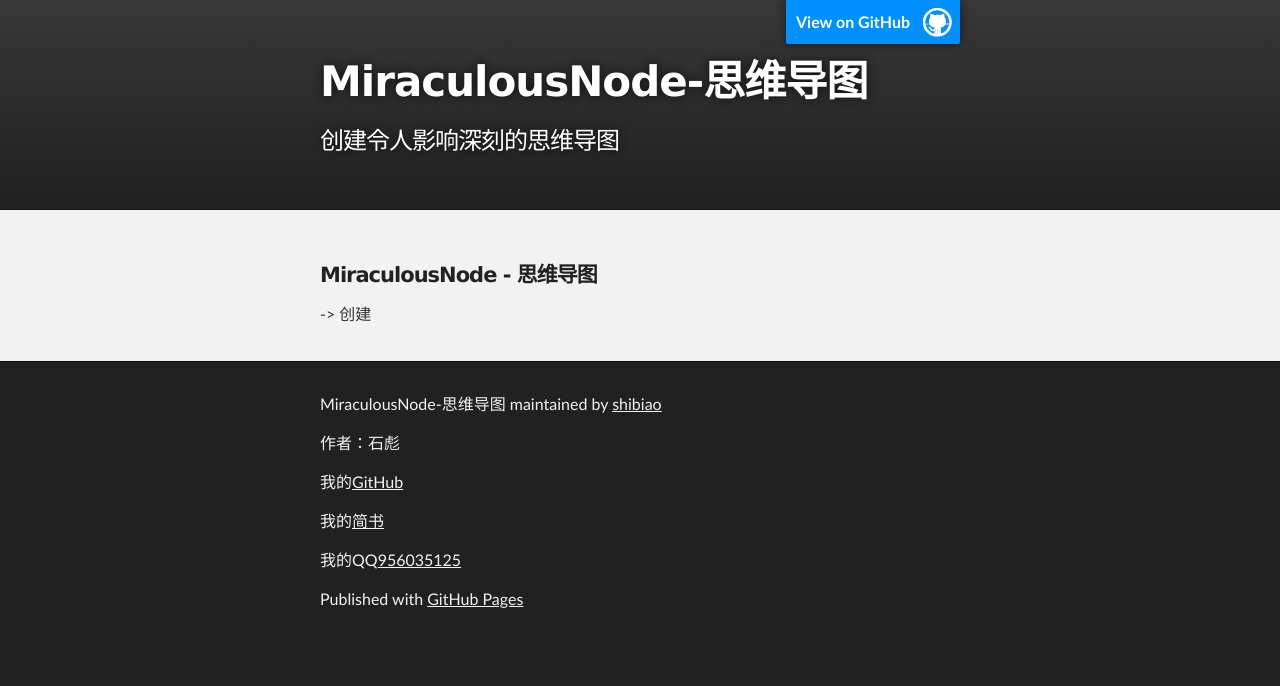
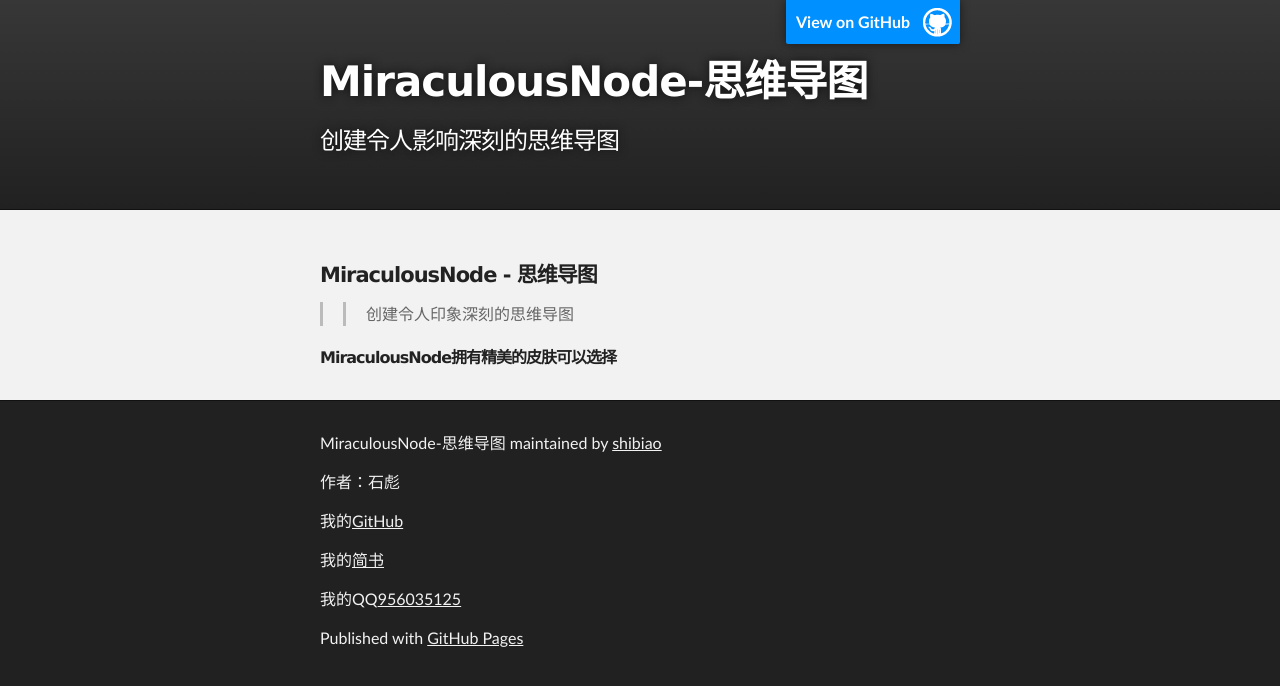
Before and after one commit to shibiao/sbplayer.github.io, a Jekyll site: the page built from 3.md, in a window 1280 px wide. Shown: the top 686 px of the page. Built offline with Jekyll 4.4.1, drawn with Linux system fonts in a browser that asks for light colours; our own code applies the rules of GitHub Pages for plain Markdown files.

Commit message:
Update 3.md

```diff
--- a/3.md
+++ b/3.md
@@ -1,3 +1,5 @@
 ####  MiraculousNode - 思维导图
 
--> 创建
+>> 创建令人印象深刻的思维导图
+
+###### MiraculousNode拥有精美的皮肤可以选择
```
